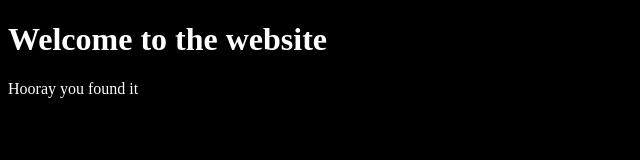
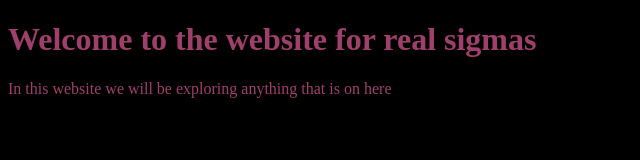
Before and after one commit to Howaboutths/Howaboutths.github.io, a plain HTML site: page index.html in a window 1280 px wide. Shown: the whole page, without its empty margins (0-640 px from the left). Drawn offline with Linux system fonts and the light colour scheme.

Commit message:
add.index.html

```diff
--- a/index.html
+++ b/index.html
@@ -7,12 +7,12 @@
     <style>
         body{
             background-color:black;
-            color:white;
+            color:rgb(160, 63, 108);
         }
     </style>
 </head>
 <body>
-    <h1>Welcome to the website</h1>
-    <p>Hooray you found it</p>
+    <h1>Welcome to the website for real sigmas</h1>
+    <p>In this website we will be exploring anything that is on here</p>
 </body>
 </html>
```
